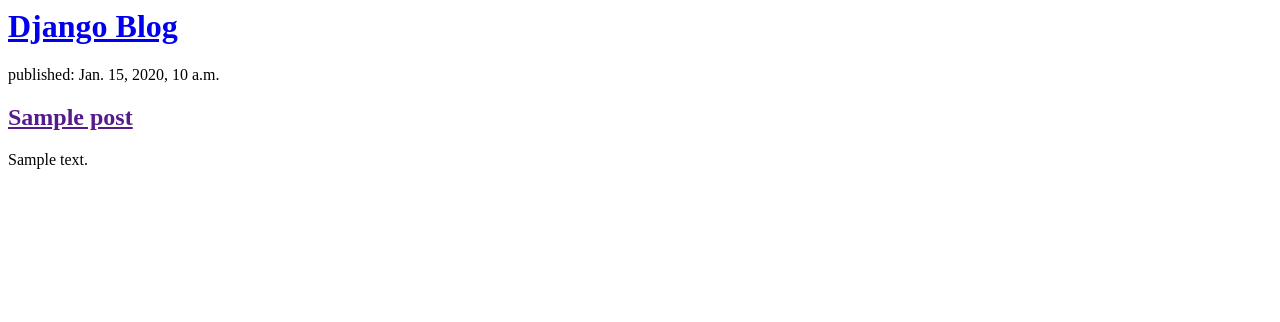
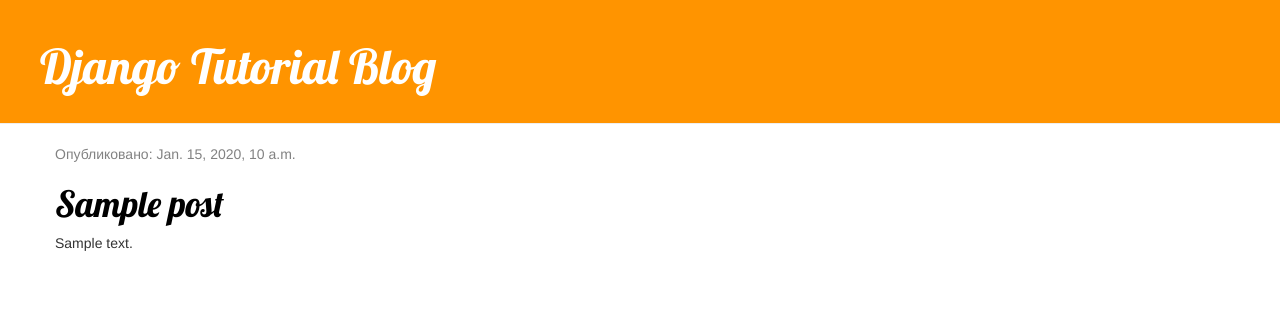
Before and after one commit to turgyn/Blog-website, a Django app: page / in a window 1280 px wide. Shown: the top 322 px of the page. Run offline with Django 3.2, Linux system fonts and the light colour scheme; tables that the repository leaves empty hold one stand-in row (values such as "Sample post"); some libraries are stand-ins or nearby versions.

Commit message:
Added view and template for detailed blog posts

```diff
--- /dev/null
+++ b/blog/static/css/blog.css
@@ -0,0 +1,46 @@
+.page-header {
+    background-color: #ff9400;
+    margin-top: 0;
+    padding: 20px 20px 20px 40px;
+}
+
+.page-header h1, .page-header h1 a, .page-header h1 a:visited, .page-header h1 a:active {
+    color: #ffffff;
+    font-size: 36pt;
+    text-decoration: none;
+}
+
+.content {
+    margin-left: 40px;
+}
+
+h1, h2, h3, h4 {
+    font-family: 'Lobster', cursive;
+}
+
+.date {
+    color: #828282;
+}
+
+.save {
+    float: right;
+}
+
+.post-form textarea, .post-form input {
+    width: 100%;
+}
+
+.top-menu, .top-menu:hover, .top-menu:visited {
+    color: #ffffff;
+    float: right;
+    font-size: 26pt;
+    margin-right: 20px;
+}
+
+.post {
+    margin-bottom: 70px;
+}
+
+.post h1 a, .post h1 a:visited {
+    color: #000000;
+}
--- /dev/null
+++ b/blog/templates/blog/base.html
@@ -0,0 +1,24 @@
+{% load static %}
+
+<html>
+    <head>
+        <title>Django Tutorial blog</title>
+        <link rel="stylesheet" href="//maxcdn.bootstrapcdn.com/bootstrap/3.2.0/css/bootstrap.min.css">
+        <link rel="stylesheet" href="//maxcdn.bootstrapcdn.com/bootstrap/3.2.0/css/bootstrap-theme.min.css">
+        <link rel="stylesheet" href="{% static 'css/blog.css' %}">
+        <link href="https://fonts.googleapis.com/css?family=Lobster&subset=latin,cyrillic" rel="stylesheet" type="text/css">
+    </head>
+    <body>
+        <div class="page-header">
+            <h1><a href="/">Django Tutorial Blog</a></h1>
+        </div>
+        <div class="content container">
+            <div class="row">
+                <div class="col-md-8">
+                {% block content %}
+                {% endblock %}
+                </div>
+            </div>
+        </div>
+    </body>
+</html>
--- a/blog/templates/blog/post_list.html
+++ b/blog/templates/blog/post_list.html
@@ -1,19 +1,13 @@
-<html>
-    <head>
-        <title>Django blog</title>
-    </head>
-    <body>
-        <div>
-            <h1><a href="/">Django Blog</a></h1>
+{% extends 'blog/base.html' %}
+
+{% block content %}
+    {% for post in posts %}
+        <div class="post">
+            <div class="date">
+                <p>Опубликовано: {{ post.published_date }}</p>
+            </div>
+            <h1><a href="{% url 'post_detail' pk=post.pk %}">{{ post.title }}</a></h1>
+            <p>{{ post.text|linebreaksbr }}</p>
         </div>
-
-        {% for post in posts %}
-        <div>
-            <p>published: {{ post.published_date }}</p>
-            <h2><a href="">{{ post.title }}</a></h2>
-            <p>{{ post.text|linebreaksbr }}</p>
-            <br>
-        </div>
-        {% endfor%}
-    </body>
-</html>
+    {% endfor %}
+{% endblock %}
--- a/blog/urls.py
+++ b/blog/urls.py
@@ -4,4 +4,5 @@
 
 urlpatterns = [
     path('', views.post_list, name='post_list'),
+    path('post/<int:pk>/', views.detail, name='post_detail')
 ]
--- a/blog/views.py
+++ b/blog/views.py
@@ -1,7 +1,9 @@
-from django.shortcuts import render
+from django.shortcuts import render, get_object_or_404
 from django.utils import timezone
 
 from .models import Post
+
+from django.http import HttpResponse
 
 # Create your views here.
 
@@ -9,3 +11,7 @@
 def post_list(request):
     posts = Post.objects.filter(published_date__lte=timezone.now())
     return render(request, 'blog/post_list.html', {'posts': posts})
+
+def detail(request, pk):
+    post = get_object_or_404(Post, pk=pk)
+    return render(request, 'blog/post_detail.html', {'post': post})
--- a/mysite/settings.py
+++ b/mysite/settings.py
@@ -119,3 +119,4 @@
 # https://docs.djangoproject.com/en/3.0/howto/static-files/
 
 STATIC_URL = '/static/'
+STATIC_ROOT = os.path.join(BASE_DIR, 'static')
```
Also changed, not shown: blog/templates/blog/post_detail.html (added, +13 -0 lines).
